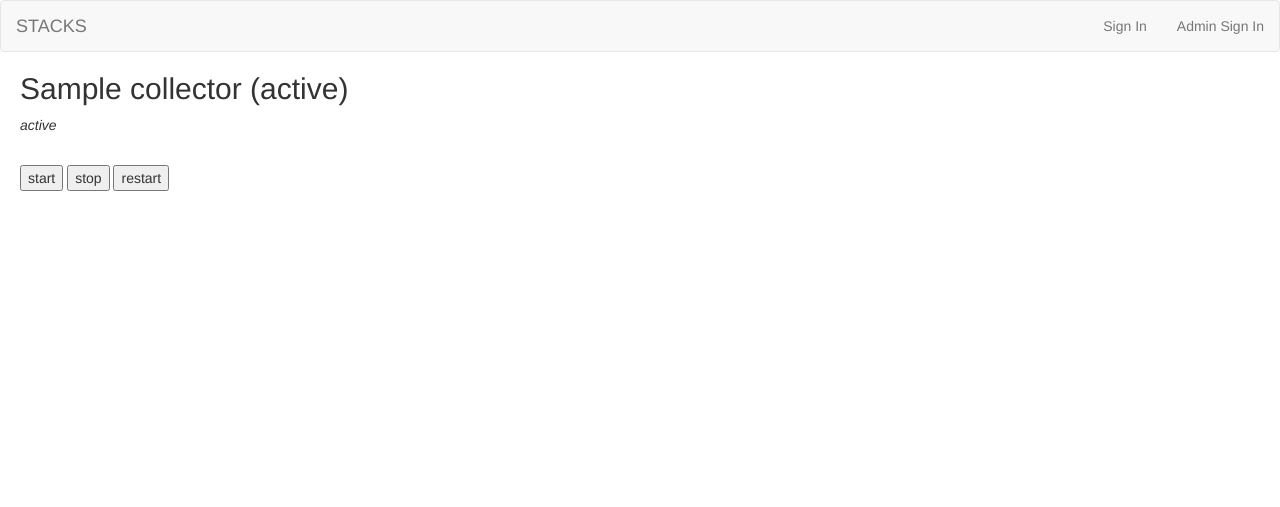
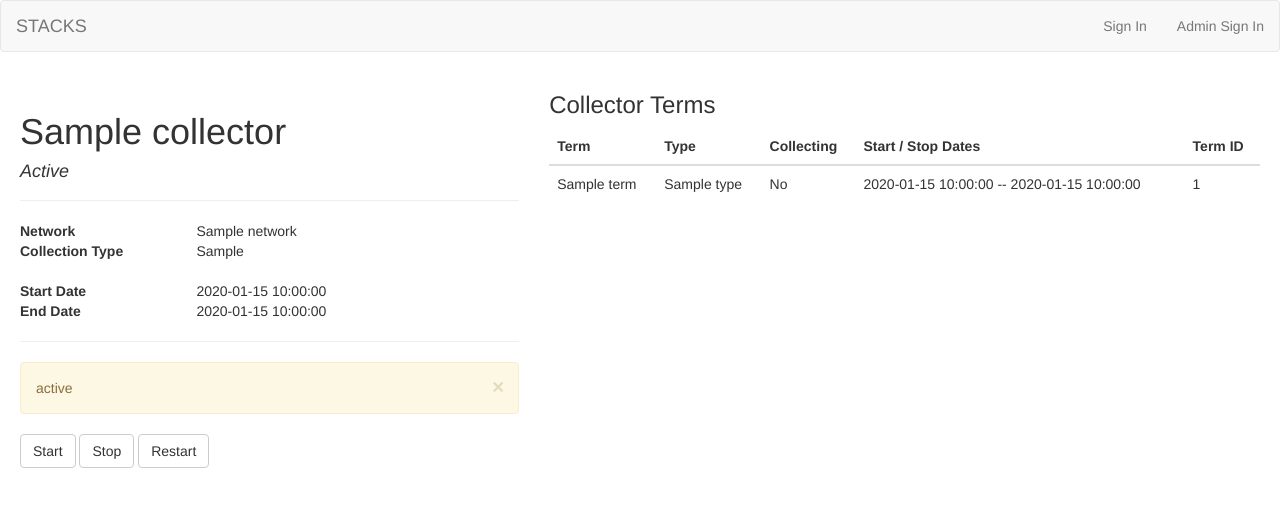
Before and after one commit to bitslabsyr/stack, a Flask app: template app/templates/collector.html in a window 1280 px wide. Shown: the top 507 px of the page. Run offline with Flask 2, Linux system fonts and the light colour scheme; the template is opened without the code that fills it: values that come from a table or form of the project are taken from there, most other values are stand-ins (such as "Sample title", 1, 10 or a date in 2020); parts of the project's set-up code (start-up, migrations or seed data) failed here and were passed over; some libraries are stand-ins or nearby versions.

Commit message:
First styling of the collector page.

```diff
--- a/app/templates/collector.html
+++ b/app/templates/collector.html
@@ -1,14 +1,162 @@
 {% extends "base.html" %}
 {% block content %}
-  <h2>{{ collector['collector_name'] }} ({{ active_status }})</h2>
-  {% if task_status %}
-    <p><em>{{ task_status }}</em></p>
-  {% endif %}
-  <br />
-  <form method="POST" action="/collector_control/{{collector['_id']}}" class="form">
-    {{ form.csrf_token }}
-    <input type="submit" name="control" value="start">
-    <input type="submit" name="control" value="stop">
-    <input type="submit" name="control" value="restart">
-  </form>
+
+  <div class="row">
+    <div class="col-md-5">
+      <div class="page-header">
+        <h1>{{ collector['collector_name'] }}</h1>
+        <h4><em>
+          {% if active_status == 'active' %}
+            Active
+          {% else %}
+            Inactive
+          {% endif %}
+        </em></h4>
+      </div><!-- /.page-header -->
+
+      <!-- Network -->
+      <div class="row">
+        <div class="col-sm-4"><strong>Network</strong></div>
+        <div class="col-sm-8">{{ collector['network'] }}</div>
+      </div>
+
+      <!-- Collection Type -->
+      <div class="row">
+        <div class="col-sm-4"><strong>Collection Type</strong></div>
+        <div class="col-sm-8">{{ collector['collection_type'] }}</div>
+      </div>
+
+      <br />
+
+      <!-- Start & End Date -->
+      <div class="row">
+        <div class="col-sm-4"><strong>Start Date</strong></div>
+        <div class="col-sm-8">
+          {% if collector['start_date'] %}
+            {{ collector['start_date'] }}
+          {% else %}
+            None
+          {% endif %}
+        </div>
+      </div>
+      <div class="row">
+        <div class="col-sm-4"><strong>End Date</strong></div>
+        <div class="col-sm-8">
+          {% if collector['end_date'] %}
+            {{ collector['end_date'] }}
+          {% else %}
+            None
+          {% endif %}
+        </div>
+      </div>
+
+      <!-- Twitter specific features -->
+      {% if collector['network'] == 'twitter' %}
+        <br />
+
+        <!-- API Filter -->
+        <div class="row">
+          <div class="col-sm-4"><strong>API Filter</strong></div>
+          <div class="col-sm-8">
+            {% if collector['api'] %}
+              {{ collector['api'] }}
+            {% else %}
+              None
+            {% endif %}
+          </div>
+        </div>
+
+        <!-- Languages -->
+        <div class="row">
+          <div class="col-sm-4"><strong>Languages</strong></div>
+          <div class="col-sm-8">
+            {% if collector['languages'] %}
+              {{ collector['languages'] }}
+            {% else %}
+              None
+            {% endif %}
+          </div>
+        </div>
+
+        <!-- Locations -->
+        <div class="row">
+          <div class="col-sm-4"><strong>Locations</strong></div>
+          <div class="col-sm-8">
+            {% if collector['locations'] %}
+              {{ collector['locations'] }}
+            {% else %}
+              None
+            {% endif %}
+          </div>
+        </div>
+      {% endif %}
+
+      <hr />
+
+      {% if task_status %}
+        <div class="alert alert-warning alert-dismissable" role="alert">
+          <button type="button" class="close" data-dismiss="alert" aria-label="Close">
+            <span aria-hidden="true">&times;</span>
+          </button>
+          {{ task_status }}
+        </div>
+      {% endif %}
+
+      <form method="POST" action="/collector_control/{{collector['_id']}}" class="form">
+        {{ form.csrf_token }}
+        <input type="submit" name="control" value="Start" class="btn btn-default">
+        <input type="submit" name="control" value="Stop" class="btn btn-default">
+        <input type="submit" name="control" value="Restart" class="btn btn-default">
+      </form>
+    </div>
+
+    <!-- Terms Table -->
+    <div class="col-md-7">
+      <h3>Collector Terms</h3>
+
+      {% if collector['terms_list'] %}
+
+        <table class="table">
+          <thead>
+            <tr>
+              <th>Term</th>
+              <th>Type</th>
+              <th>Collecting</th>
+              <th>Start / Stop Dates</th>
+              <th>Term ID</th>
+            </tr>
+          </thead>
+
+          {% for term in collector['terms_list'] %}
+            <tr>
+              <td>{{ term['term'] }}</td>
+              <td>{{ term['type'] }}</td>
+              <td>
+                {% if term['collect'] == 1 %}
+                  Yes
+                {% else %}
+                  No
+                {% endif %}
+              </td>
+              <td>
+                {% for range in term['history'] %}
+                  {{ range['start_date'] }} -- {{ range['end_date'] }}
+                {% endfor %}
+              </td>
+              <td>
+                {% if term['id'] %}
+                  {{ term['id'] }}
+                {% else %}
+                  None
+                {% endif %}
+              </td>
+            </tr>
+          {% endfor %}
+        </table>
+
+      {% else %}
+        No Terms
+      {% endif %}
+    </div>
+  </div>
 {% endblock %}
```
Also changed, not shown: app/templates/network_home.html (+6 -6 lines), app/views.py (+4 -4 lines).
